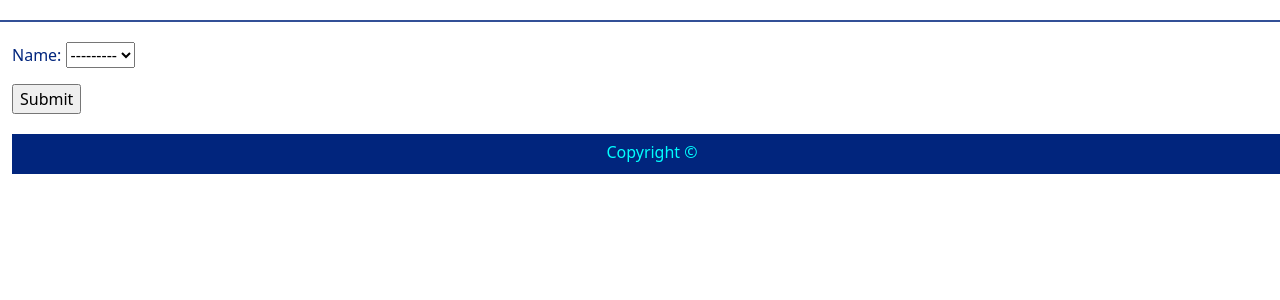
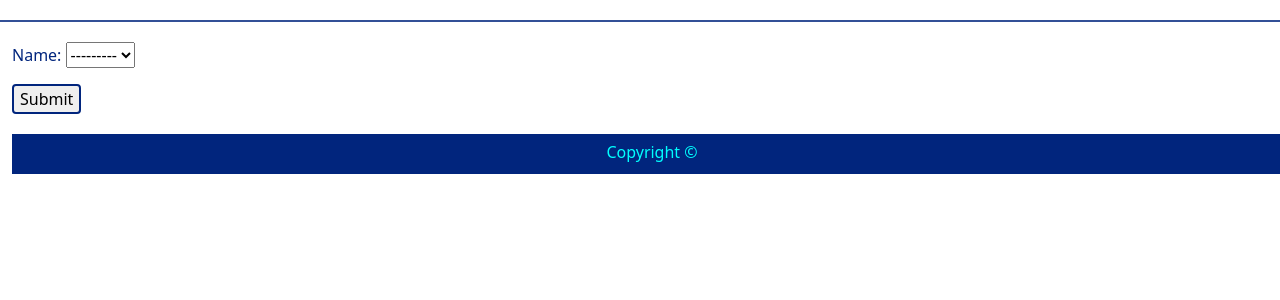
Before and after one commit to huytan0812/warehouse_management_method, a Django app: page /apply_warehouse_management in a window 1280 px wide. Shown: the top 300 px of the page. Run offline with Django 4.2, Linux system fonts and the light colour scheme; data that the repository does not hold is empty; some libraries are stand-ins or nearby versions.

Commit message:
Upgrading frontend for import action form & export action form

```diff
--- a/testing_warehouse_management/major_features/forms.py
+++ b/testing_warehouse_management/major_features/forms.py
@@ -15,7 +15,7 @@ class WarehouseManagementMethodForm(ModelForm):
         model = WarehouseManagementMethod
         fields = ["name"]
         widgets = {
-            'name': forms.Select(attrs={}),
+            'name': forms.Select(attrs={'class': 'form-control select'}),
         }
 
 class ImportShipmentForm(ModelForm):
@@ -24,9 +24,9 @@ class ImportShipmentForm(ModelForm):
         model = ImportShipment
         fields = ["import_shipment_code", "supplier_id", "date"]
         widgets = {
-            'import_shipment_code': forms.TextInput(attrs={ 'class': 'form-control','required': True}),
-            'supplier_id': forms.Select(attrs={'class': 'form-control', 'required': True}),
-            'date': forms.DateInput(attrs={'class': 'form-control', 'type': "date",'required': True}),
+            'import_shipment_code': forms.TextInput(attrs={ 'class': 'form-control', 'required': True, 'placeholder': "Mã lô hàng nhập kho"}),
+            'supplier_id': forms.Select(attrs={'class': 'form-control select', 'required': True}),
+            'date': forms.DateInput(attrs={'class': 'form-control', 'type': "date",'required': True, 'placeholder': "Ngày nhập kho lô hàng"}),
         }
         labels = {
             'import_shipment_code': "Mã lô hàng nhập kho",
@@ -41,9 +41,9 @@ class ImportPurchaseForm(ModelForm):
         model = ImportPurchase
         fields = ["product_id", "quantity_import", "import_cost"]
         widgets = {
-            'product_id': forms.Select(attrs={'class': 'form-control', 'required': True}),
-            'quantity_import': forms.NumberInput(attrs={'class': 'form-control', 'required': True}),
-            'import_cost': forms.NumberInput(attrs={'class': 'form-control', 'required': True})
+            'product_id': forms.Select(attrs={'class': 'form-control select', 'required': True}),
+            'quantity_import': forms.NumberInput(attrs={'class': 'form-control', 'required': True, 'placeholder': "Số lượng nhập kho"}),
+            'import_cost': forms.NumberInput(attrs={'class': 'form-control', 'required': True, 'placeholder': "Đơn giá nhập kho"})
         }
         labels = {
             'product_id': "Sản phẩm",
@@ -56,9 +56,9 @@ class ExportShipmentForm(ModelForm):
         model = ExportShipment
         fields = ['export_shipment_code', 'agency_id', 'date']
         widgets = {
-            'export_shipment_code': forms.TextInput(attrs={'class': 'form-control',}),
-            'agency_id': forms.Select(attrs={'class': 'form-control',}),
-            'date': forms.DateInput(attrs={'class': 'form-control', 'type': 'date'}),
+            'export_shipment_code': forms.TextInput(attrs={'class': 'form-control', 'placeholder': "Mã lô hàng xuất kho"}),
+            'agency_id': forms.Select(attrs={'class': 'form-control select',}),
+            'date': forms.DateInput(attrs={'class': 'form-control', 'type': 'date', 'placeholder': "Ngày xuất kho lô hàng"}),
         }
         labels = {
             'export_shipment_code': "Mã lô hàng xuất kho",
@@ -71,9 +71,9 @@ class ExportOrderForm(ModelForm):
         model = ExportOrder
         fields = ["product_id", "quantity_export", "unit_price"]
         widgets = {
-            'product_id': forms.Select(attrs={'class': 'form-control',}),
-            'quantity_export': forms.NumberInput(attrs={'class': 'form-control',}),
-            'unit_price': forms.NumberInput(attrs={'class': 'form-control',}),
+            'product_id': forms.Select(attrs={'class': 'form-control select',}),
+            'quantity_export': forms.NumberInput(attrs={'class': 'form-control', 'placeholder': "Số lượng xuất kho"}),
+            'unit_price': forms.NumberInput(attrs={'class': 'form-control', 'placeholder': "Đơn giá bán"}),
         }
         labels = {
             'product_id': "Sản phẩm",
--- a/testing_warehouse_management/major_features/static/major_features/major_features_css/styles.css
+++ b/testing_warehouse_management/major_features/static/major_features/major_features_css/styles.css
@@ -58,6 +58,27 @@ footer {
     z-index: 1;
 }
 
+input {
+    border: 2px solid #01257D !important;
+    border-radius: 4px;
+}
+
+.select {
+    border: 2px solid #01257D !important;
+}
+
+.submit-button {
+    border: 2px solid #01257D !important;
+    border-radius: 4px;
+    color: #01257D;
+    padding: 5px 5px 5px 5px;
+}
+
+.submit-button:hover {
+    background-color: #01257D;
+    color: #00FFFF;
+}
+
 .report-td {
     color: #01257D;
     border-right: 1px solid #01257D !important;
--- a/testing_warehouse_management/major_features/templates/major_features/import/import_action.html
+++ b/testing_warehouse_management/major_features/templates/major_features/import/import_action.html
@@ -76,8 +76,8 @@
         </fieldset>
       </div>
 
-      <button type="submit" name="save_and_continue">Lưu và tiếp tục nhập kho sản phẩm theo lô hàng trên</button>
-      <button type="submit" name="save_and_complete">Hoàn tất</button>
+      <button type="submit" name="save_and_continue" class="submit-button">Lưu và tiếp tục nhập kho sản phẩm theo lô hàng trên</button>
+      <button type="submit" name="save_and_complete" class="submit-button">Hoàn tất</button>
 
   </form>
 </div>
```
